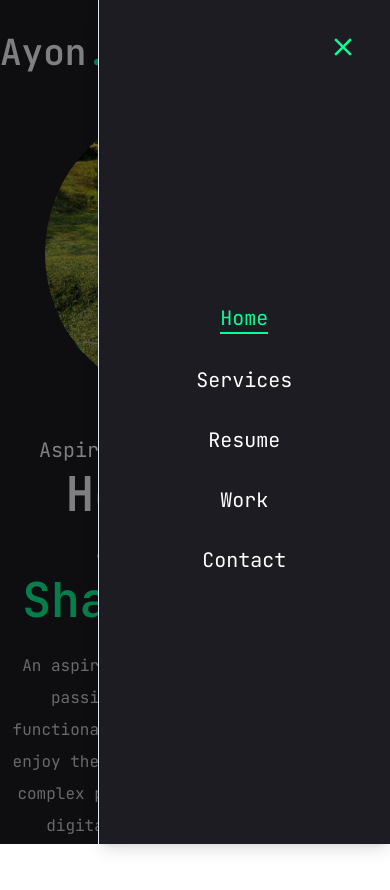
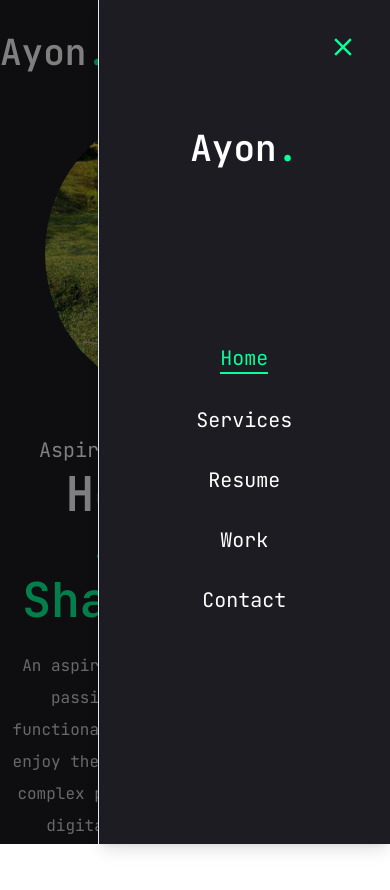
Before and after one commit to Ayonspoiler/My_Portfolio, a Next.js app in the folder frontend/: page / in a window 390 px wide. Both pictures are taken after a click on the button 374 px from the left and 52 px from the top of the page. Shown: the top 890 px of the page. Built offline with nearby package versions, Linux system fonts and the light colour scheme.

Commit message:
updated mobile nav

```diff
--- a/frontend/components/MobileNav.jsx
+++ b/frontend/components/MobileNav.jsx
@@ -1,8 +1,8 @@
 "use client";
 import { usePathname } from "next/navigation";
+import { useState } from "react";
 
-
-import {CiMenuFries} from "react-icons/ci"
+import { CiMenuFries } from "react-icons/ci";
 import { Sheet, SheetContent, SheetTrigger } from "@/components/ui/sheet";
 import Link from "next/link";
 
@@ -30,25 +30,30 @@ const links = [
 ];
 
 const MobileNav = () => {
-const pathname=usePathname();
+  const pathname = usePathname();
+  const [open, setOpen] = useState(false);
+
   return (
-  <Sheet>
+    <Sheet open={open} onOpenChange={setOpen}>
       <SheetTrigger className="flex justify-center items-center">
-        <CiMenuFries className="text-[32px] text-accent "/>
+        <CiMenuFries className="text-[32px] text-accent " />
       </SheetTrigger>
-    <SheetContent className=" bg-primary flex flex-col">
+      <SheetContent className="bg-primary flex flex-col">
         <div className="mt-32 mb-40 text-center text-2xl">
-           <Link href="/">
-           <h1 className="text-4xl font-semibold"></h1>
+          <Link href="/" onClick={() => setOpen(false)}>
+            <h1 className="text-4xl font-semibold">
+              Ayon<span className="text-accent">.</span>
+            </h1>
           </Link>
         </div>
 
         <nav className="flex flex-col justify-center items-center gap-8">
-            {links.map((link, index)=>{
+          {links.map((link, index) => {
             return (
               <Link
                 href={link.path}
                 key={index}
+                onClick={() => setOpen(false)}
                 className={`${
                   link.path === pathname &&
                   "text-accent border-b-2 border-accent"
@@ -60,9 +65,8 @@ const pathname=usePathname();
           })}
         </nav>
       </SheetContent>
+    </Sheet>
+  );
+};
 
-  </Sheet>
-  )
-}
-
-export default MobileNav
+export default MobileNav;
```
Lines whose indentation alone changed are shown as unchanged.
